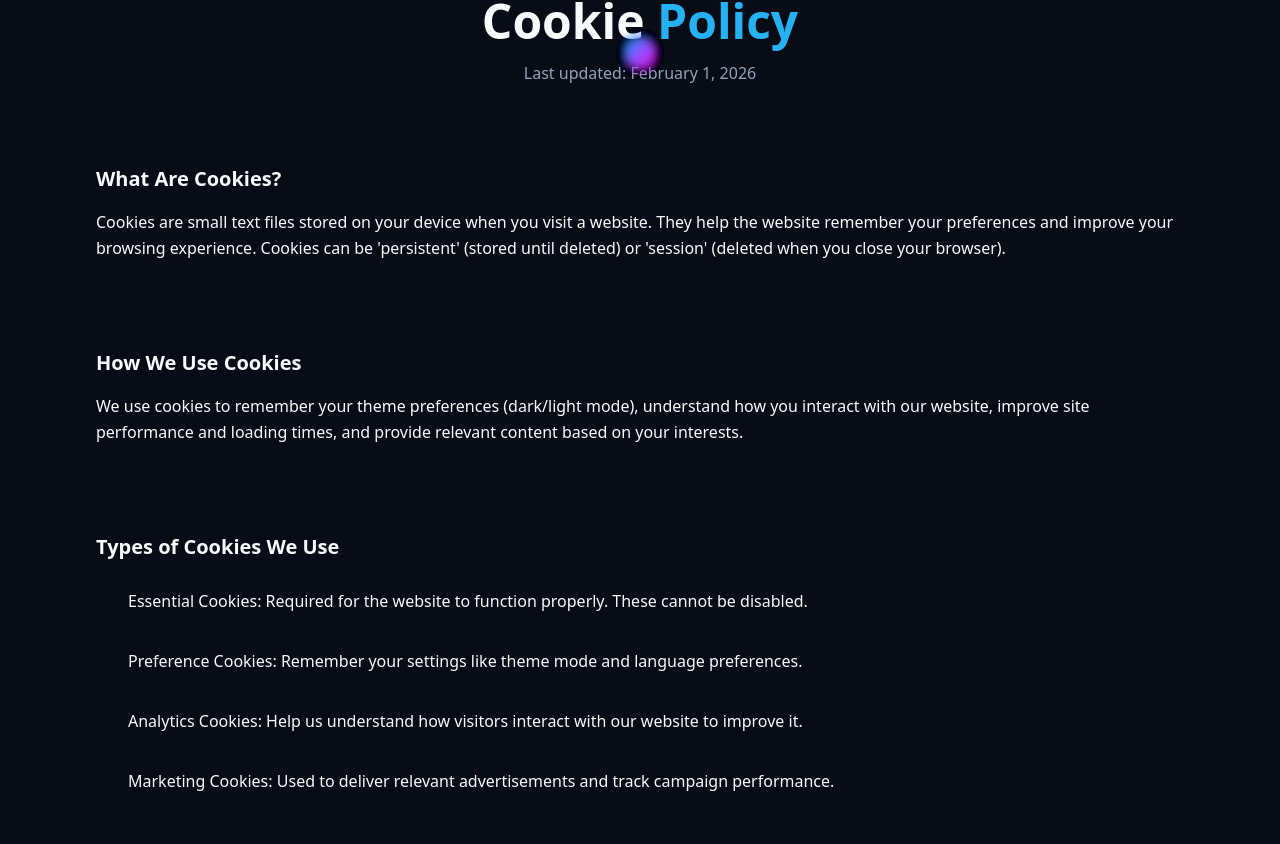
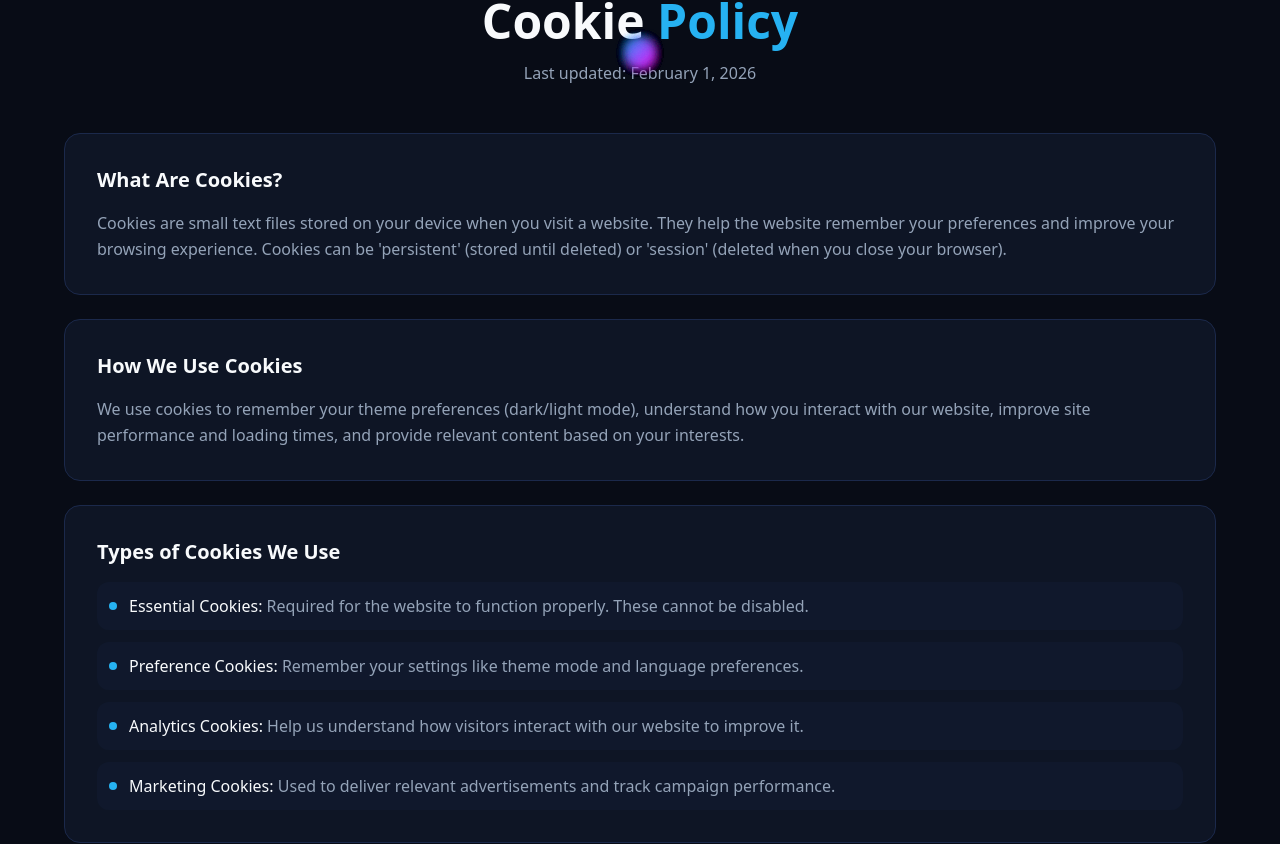
Before and after one commit to DeraJudy/pematrix, a Next.js app: page /cookies in a window 1280 px wide. Shown: the part 347-1191 px from the top of the page. Built offline with nearby package versions, Linux system fonts and the light colour scheme.

Commit message:
Cookie Policy done

```diff
--- a/src/app/cookies/page.jsx
+++ b/src/app/cookies/page.jsx
@@ -106,13 +106,25 @@ export default function CookiesPage() {
               whileInView={{ opacity: 1, y: 0 }}
               viewport={{ once: true }}
               transition={{ duration: 0.5, delay: index * 0.1 }}
-                    className="glass-card p-8"
+              className="rounded-2xl border p-8"
+              style={{
+                backgroundColor: "hsl(var(--card))",
+                borderColor: "hsl(var(--border))"
+              }}
             >
-                    <h2 className="font-display text-xl font-semibold text-foreground mb-4">
+              <h2
+                style={{
+                  color: "hsl(var(--foreground))",
+                }}
+                className="font-display text-xl font-semibold mb-4">
                 {section.title}
               </h2>
               {section.content && (
-                      <p className="text-muted-foreground leading-relaxed">
+                <p
+                  style={{
+                    color: "hsl(var(--muted-foreground))",
+                  }}
+                  className="text-muted-foreground leading-relaxed">
                   {section.content}
                 </p>
               )}
@@ -121,14 +133,29 @@ export default function CookiesPage() {
                   {section.items.map((item, i) => (
                     <div
                       key={i}
+                      style={{
+                        backgroundColor: "hsl(var(--secondary) / 50%)"
+                      }}
                       className="flex gap-3 p-3 rounded-xl bg-secondary/50"
                     >
-                            <div className="w-2 h-2 rounded-full bg-primary mt-2 shrink-0" />
+                      <div
+                        style={{
+                          backgroundColor: "hsl(var(--primary))"
+                        }}
+                        className="w-2 h-2 rounded-full bg-primary mt-2 shrink-0" />
                       <div>
-                              <span className="font-medium text-foreground">
+                        <span
+                          style={{
+                            color: "hsl(var(--foreground))",
+                          }}
+                          className="font-medium text-foreground">
                           {item.name}:
                         </span>{" "}
-                              <span className="text-muted-foreground">
+                        <span
+                          style={{
+                            color: "hsl(var(--muted-foreground))",
+                          }}
+                          className="text-muted-foreground">
                           {item.desc}
                         </span>
                       </div>
```
Lines whose indentation alone changed are shown as unchanged.
